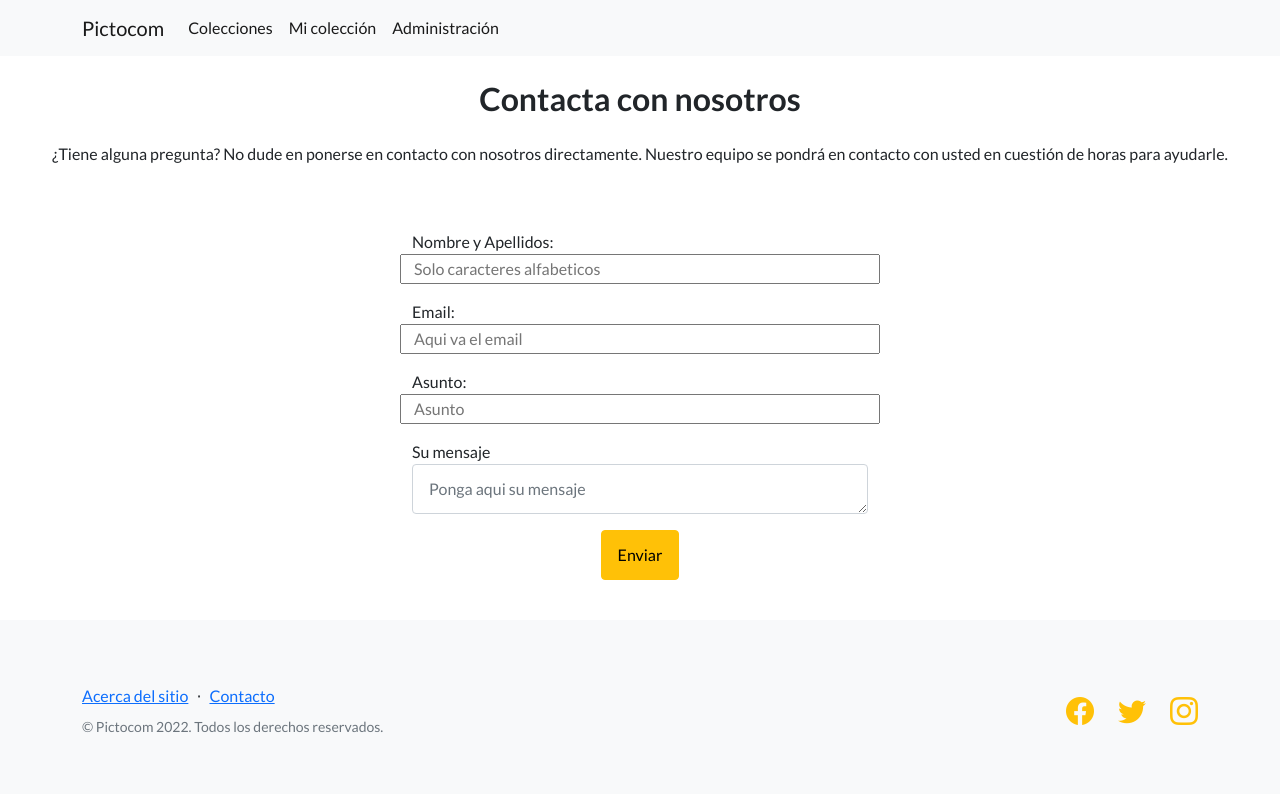
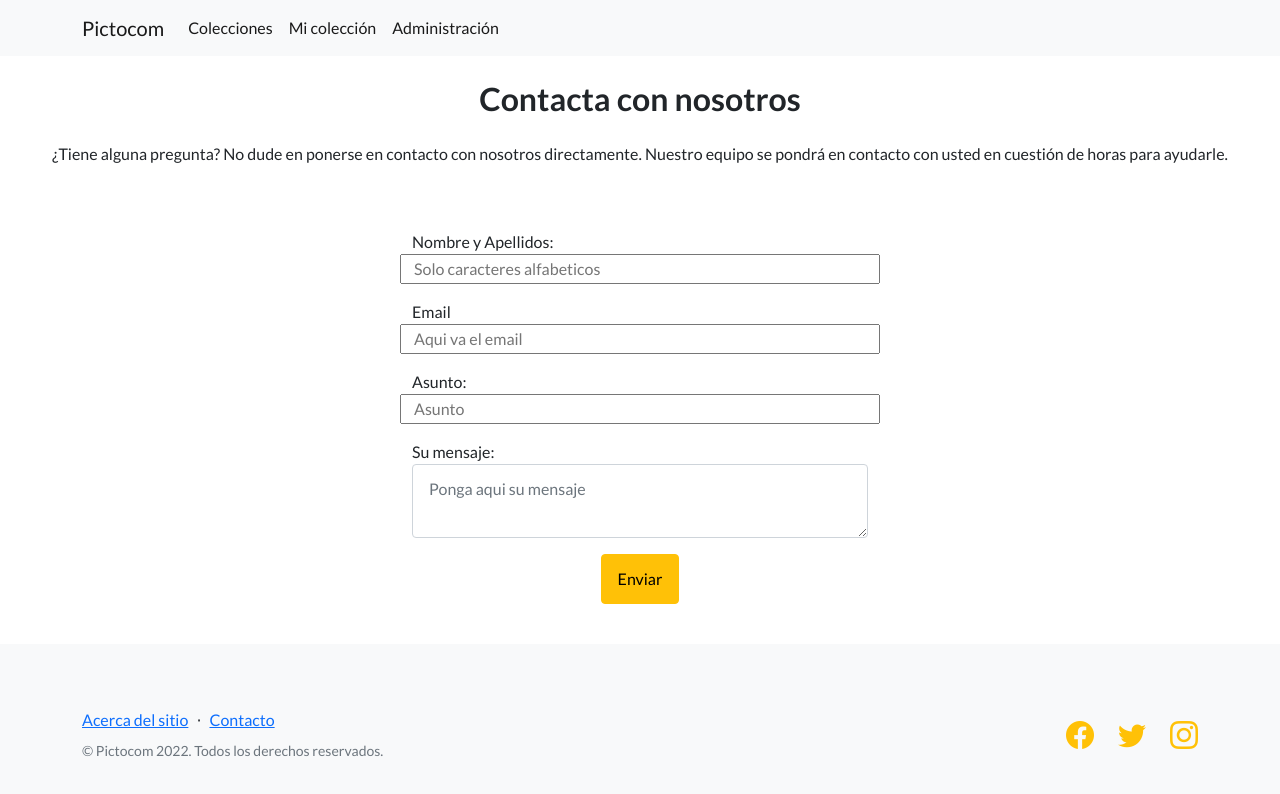
Before and after one commit to sergiobni/proyecto-panel-comunicacion, an Angular app: page /contact in a window 1280 px wide. Shown: the top 794 px of the page. Built offline with nearby package versions, Linux system fonts and the light colour scheme.

Commit message:
Pequeños arreglos en contact.component.html

```diff
--- a/src/app/contact/contact.component.html
+++ b/src/app/contact/contact.component.html
@@ -47,7 +47,7 @@
               <!--Grid column-->
               <div class="col-md-6 align-self-start">
                 <div class="md-form mb-0 row justify-content-center">
-                  <label for="name">Nombre y Apellidos:&nbsp;</label>
+                  <label for="name">Nombre y Apellidos:</label>
                   <input
                     type="text"
                     class="row justify-content-center"
@@ -62,7 +62,7 @@
               <!--Grid column-->
               <div class="col-md-6">
                 <div class="md-form mb-0 row justify-content-center">
-                  <label for="email" class="">Email:&nbsp;</label>
+                  <label for="email" class="">Email</label>
                   <input
                     type="email"
                     placeholder="Aqui va el email"
@@ -79,7 +79,7 @@
             <div class="row justify-content-center">
               <div class="col-md-6">
                 <div class="md-form mb-0 row justify-content-center">
-                  <label for="subject">Asunto:&nbsp;</label>
+                  <label for="subject">Asunto:</label>
                   <input
                     type="text"
                     placeholder="Asunto"
@@ -96,12 +96,12 @@
               <!--Grid column-->
               <div class="col-md-6">
                 <div class="md-form">
-                  <label for="message">Su mensaje</label>
+                  <label for="message">Su mensaje:</label>
                   <textarea
                     type="text"
                     id="message"
                     name="message"
-                    rows="1"
+                    rows="2"
                     class="form-control md-textarea"
                     placeholder="Ponga aqui su mensaje"
                   ></textarea>
```
